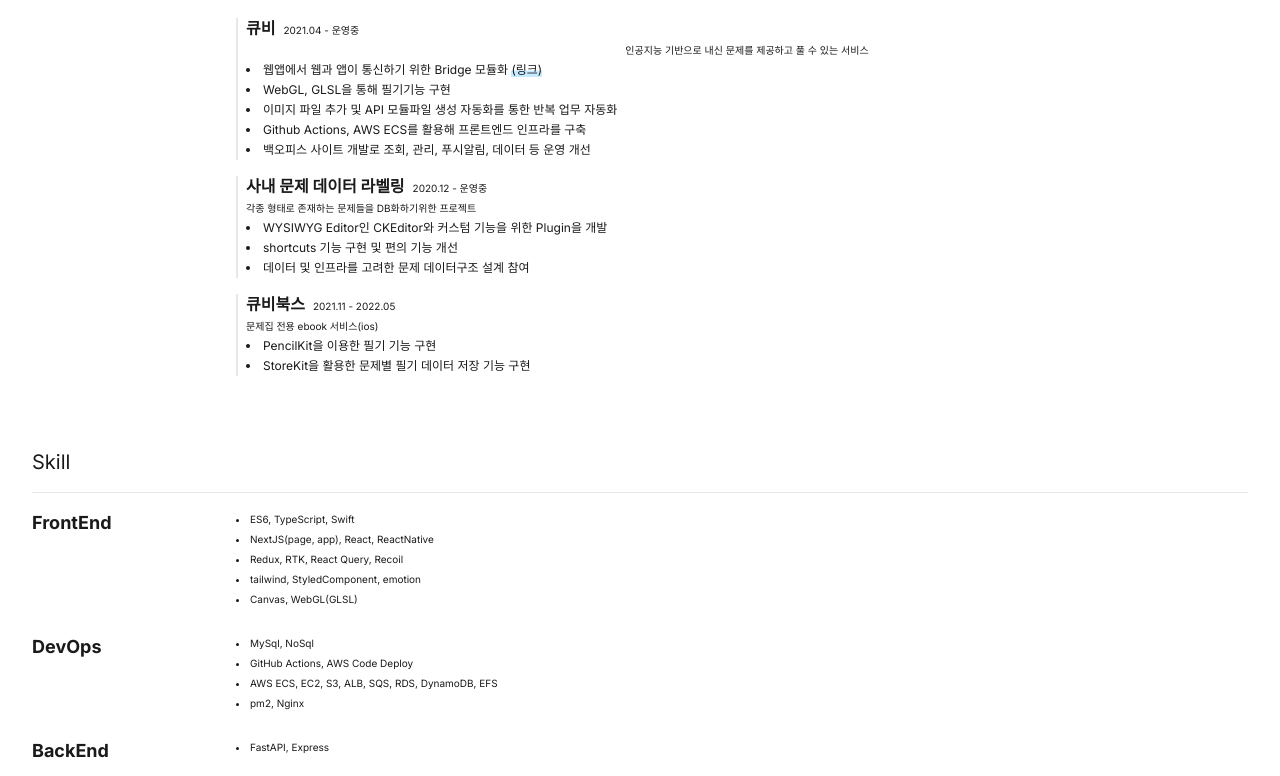
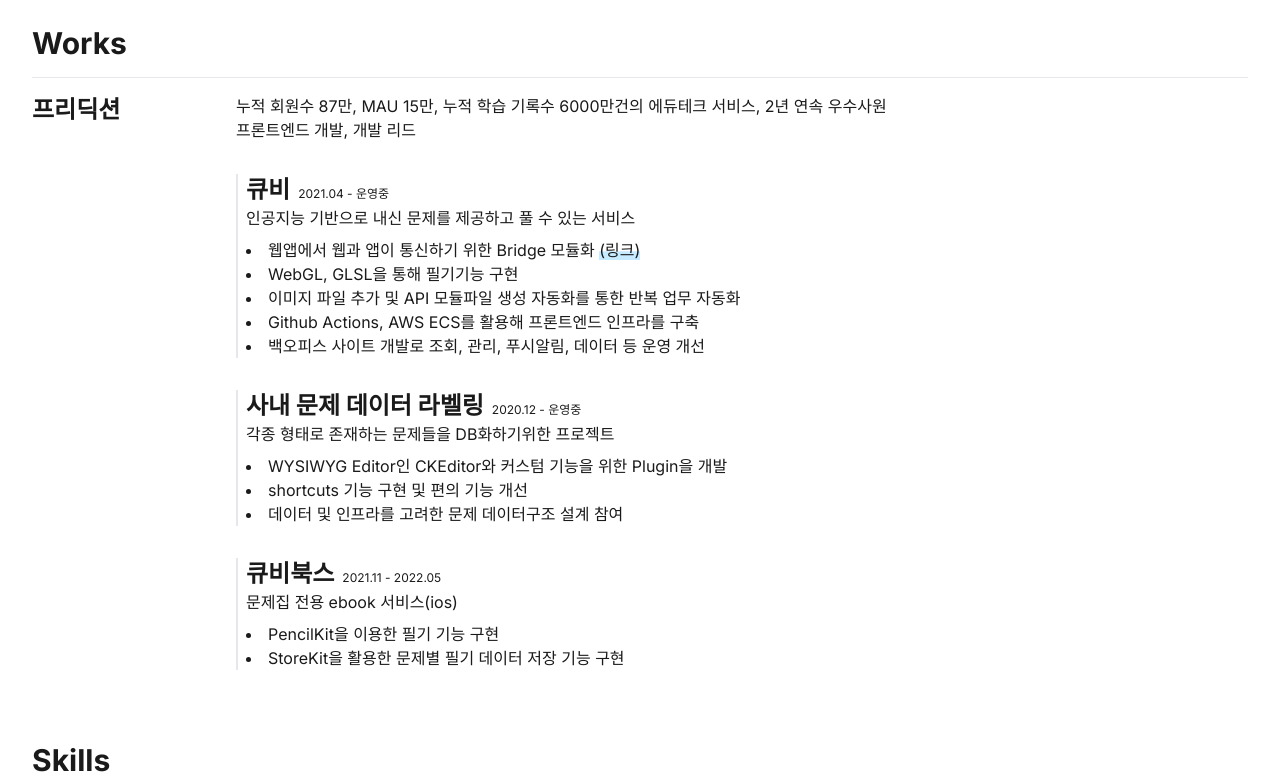
Before and after one commit to cst9221/blog, a Next.js app: page /resume in a window 1280 px wide. Shown: the part 424-1200 px from the top of the page. Built offline with nearby package versions, Linux system fonts and the light colour scheme; no server answers.

Commit message:
MODIFY resume

```diff
--- a/app/resume/page.tsx
+++ b/app/resume/page.tsx
@@ -29,8 +29,8 @@ export default function Home() {
 
   return (
     <Main>
-      <h1 className="col-start-1 col-end-5 text-3xl font-semibold">최승태</h1>
-      <h2 className="col-start-1 col-end-5 font-light">프론트엔드 엔지니어</h2>
+      <h1 className="col-start-1 col-end-5 text-5xl font-semibold">최승태</h1>
+      <h2 className="col-start-1 col-end-5 text-xl font-light">프론트엔드 엔지니어</h2>
 
       <div className="col-start-5 col-end-7 row-start-1 row-end-3 self-center">
         <ul>
@@ -86,27 +86,40 @@ export default function Home() {
       </div>
 
       <div className="col-start-1 col-end-7 mt-12">
-        <h3 className="text-xl">About Me</h3>
+        <h3 className="text-3xl font-bold">About Me</h3>
         <hr className="mt-4 mb-2" />
       </div>
 
       <div className="col-start-1 col-end-7 ">
-        <p className="text-xs">
+        <p className="text-base">
+          {/* <span className="text-lg">이유를 좇는 개발자입니다.</span>
+          <br />
+          주어진 일을 쳐내는 것이 아니라 이해관계자들과 <Mark>끊임없이 소통</Mark>하여 주어진 근본 문제를 찾아내고 해결해냅니다.
+          <br /> */}
+          <span className="text-xl">코드로 세상을 평정하다</span>
+          <br />
+          제 코드로 만들어진 서비스로 사용자들이 문제를 해결할 때 만족감을 느낍니다. 가까운 주변에서 발생하는 문제를 코드로써 하나씩 해결해나가며 세상을 평정하려 합니다.
+          <br />
+          <br />
+          <span className="text-xl">0 to 100</span>
+          <br />첫 직장의 첫 개발자로 합류하여 M&A까지 함께하며 넓은 경험을 하였습니다. 두번의 프로젝트 실패를 겪으며 <Mark>개발만을 위한 개발이 아닌 목표와 비즈니스를 위한 개발</Mark>을 배웠습니다. 1명의 개발자로 시작하여 현재는 12명이상의 개발 인원을 리드하고 있으며, 사업의 방향에 맞춰 서비스를 설계하고, 팀원이 주체적 개발자로 성장하도록 힘쓰고 있습니다.
+          <br />
+          {/* <br />
           깊이있게 탐구하는 걸 좋아합니다. 문제해결에 중심으로 다양한 기술들을 깊이있게 탐구하였
           <br />첫 직장의 첫 개발자로 합류하여 M&A까지 함께하며 넓은 경험을 하였습니다. <Mark>개발만을 위한 개발이 아닌 목표와 비즈니스를 위한 개발</Mark>
           <br />
-          1명에서 시작하녀 현재는 12명이상의 개발 인원을 리드하고 있으며, 사업의 방향에 맞춰 서비스를 설계하고, 팀원이 주체적 개발자로 성장하도록 힘쓰고 있습니다.
+          1명에서 시작하녀 현재는 12명이상의 개발 인원을 리드하고 있으며, 사업의 방향에 맞춰 서비스를 설계하고, 팀원이 주체적 개발자로 성장하도록 힘쓰고 있습니다. */}
         </p>
       </div>
 
       {/* WORK */}
       <div className="col-start-1 col-end-7 mt-12">
-        <h3 className="text-xl">Work</h3>
+        <h3 className="text-3xl font-bold">Works</h3>
         <hr className="mt-4 mb-2" />
       </div>
 
       <div className="col-start-1 col-end-2 ">
-        <div className="text-lg font-bold">프리딕션</div>
+        <div className="text-2xl font-bold">프리딕션</div>
       </div>
 
       <div className="col-start-2 col-end-7 ">
@@ -114,53 +127,57 @@ export default function Home() {
             href="https://predictionai.co.kr/"
             target="_blank"
           ></LinkButton> */}
-        <div className="text-2xs">누적 회원수 87만, MAU 15만, 누적 학습 기록수 6000만건의 에듀테크 서비스, 2년 연속 우수사원</div>
-        <div className="text-2xs">프론트엔드 개발, 개발 리드</div>
+        <div className="text-base">누적 회원수 87만, MAU 15만, 누적 학습 기록수 6000만건의 에듀테크 서비스, 2년 연속 우수사원</div>
+        <div className="text-base">프론트엔드 개발, 개발 리드</div>
 
         {/* 큐비 */}
-        <div className="border-l-2 pl-2 mt-4">
+        <div className="border-l-2 pl-2 mt-8">
           <div>
-            <span className="text-md font-bold mr-2">큐비</span>
-            <span className="text-2xs">2021.04 - 운영중</span>
+            <span className="text-2xl font-bold mr-2">큐비</span>
+            <span className="text-xs">2021.04 - 운영중</span>
           </div>
 
-          <p className="text-2xs text-center">인공지능 기반으로 내신 문제를 제공하고 풀 수 있는 서비스</p>
+          <p className="text-base">인공지능 기반으로 내신 문제를 제공하고 풀 수 있는 서비스</p>
 
-          <ul className="col-start-2 col-end-7 list-disc list-inside mb-4">
-            <li className="text-xs leading-5">
+          <ul className="col-start-2 col-end-7 list-disc list-inside mb-4 mt-2">
+            <li className="text-base">
               웹앱에서 웹과 앱이 통신하기 위한 Bridge 모듈화 <Mark>(링크)</Mark>
             </li>
-            <li className="text-xs leading-5">WebGL, GLSL을 통해 필기기능 구현</li>
-            <li className="text-xs leading-5">이미지 파일 추가 및 API 모듈파일 생성 자동화를 통한 반복 업무 자동화</li>
-            <li className="text-xs leading-5">Github Actions, AWS ECS를 활용해 프론트엔드 인프라를 구축</li>
-            <li className="text-xs leading-5">백오피스 사이트 개발로 조회, 관리, 푸시알림, 데이터 등 운영 개선</li>
+            <li className="text-base">WebGL, GLSL을 통해 필기기능 구현</li>
+            <li className="text-base">이미지 파일 추가 및 API 모듈파일 생성 자동화를 통한 반복 업무 자동화</li>
+            <li className="text-base">Github Actions, AWS ECS를 활용해 프론트엔드 인프라를 구축</li>
+            <li className="text-base">백오피스 사이트 개발로 조회, 관리, 푸시알림, 데이터 등 운영 개선</li>
           </ul>
         </div>
 
         {/* 라벨링 */}
-        <div className="border-l-2 pl-2 mt-4">
+        <div className="border-l-2 pl-2 mt-8">
           <div>
-            <span className="text-md font-bold mr-2">사내 문제 데이터 라벨링</span>
-            <span className="text-2xs">2020.12 - 운영중</span>
+            <span className="text-2xl font-bold mr-2">사내 문제 데이터 라벨링</span>
+            <span className="text-xs">2020.12 - 운영중</span>
           </div>
-          <p className="text-2xs">각종 형태로 존재하는 문제들을 DB화하기위한 프로젝트</p>
-          <ul className="col-start-2 col-end-7 list-disc list-inside mb-4">
-            <li className="text-xs leading-5">WYSIWYG Editor인 CKEditor와 커스텀 기능을 위한 Plugin을 개발</li>
-            <li className="text-xs leading-5">shortcuts 기능 구현 및 편의 기능 개선</li>
-            <li className="text-xs leading-5">데이터 및 인프라를 고려한 문제 데이터구조 설계 참여</li>
+
+          <p className="text-base">각종 형태로 존재하는 문제들을 DB화하기위한 프로젝트</p>
+
+          <ul className="col-start-2 col-end-7 list-disc list-inside mb-4 mt-2">
+            <li className="text-base">WYSIWYG Editor인 CKEditor와 커스텀 기능을 위한 Plugin을 개발</li>
+            <li className="text-base">shortcuts 기능 구현 및 편의 기능 개선</li>
+            <li className="text-base">데이터 및 인프라를 고려한 문제 데이터구조 설계 참여</li>
           </ul>
         </div>
 
         {/* 큐비북스 */}
-        <div className="border-l-2 pl-2 mt-4">
+        <div className="border-l-2 pl-2 mt-8">
           <div>
-            <span className="text-md font-bold mr-2">큐비북스</span>
-            <span className="text-2xs">2021.11 - 2022.05</span>
+            <span className="text-2xl font-bold mr-2">큐비북스</span>
+            <span className="text-xs">2021.11 - 2022.05</span>
           </div>
-          <p className="text-2xs">문제집 전용 ebook 서비스(ios)</p>
-          <ul className="col-start-2 col-end-7 list-disc list-inside mb-4">
-            <li className="text-xs leading-5">PencilKit을 이용한 필기 기능 구현</li>
-            <li className="text-xs leading-5">StoreKit을 활용한 문제별 필기 데이터 저장 기능 구현</li>
+
+          <p className="text-base">문제집 전용 ebook 서비스(ios)</p>
+
+          <ul className="col-start-2 col-end-7 list-disc list-inside mb-4 mt-2">
+            <li className="text-base">PencilKit을 이용한 필기 기능 구현</li>
+            <li className="text-base">StoreKit을 활용한 문제별 필기 데이터 저장 기능 구현</li>
           </ul>
         </div>
 
@@ -192,39 +209,39 @@ export default function Home() {
       </div>
 
       <div className="col-start-1 col-end-7 mt-12">
-        <h3 className="text-xl">Skill</h3>
+        <h3 className="text-3xl font-bold">Skills</h3>
         <hr className="mt-4 mb-2" />
       </div>
 
       <div className="col-start-1 col-end-2 ">
-        <div className="text-lg font-bold">FrontEnd</div>
+        <div className="text-2xl font-bold">FrontEnd</div>
       </div>
 
       <ul className="col-start-2 col-end-7 list-disc list-inside mb-4">
-        <li className="text-2xs">ES6, TypeScript, Swift</li>
-        <li className="text-2xs">NextJS(page, app), React, ReactNative</li>
-        <li className="text-2xs">Redux, RTK, React Query, Recoil</li>
-        <li className="text-2xs">tailwind, StyledComponent, emotion</li>
-        <li className="text-2xs">Canvas, WebGL(GLSL)</li>
+        <li className="text-base">ES6, TypeScript, Swift</li>
+        <li className="text-base">NextJS(page, app), React, ReactNative</li>
+        <li className="text-base">Redux, RTK, React Query, Recoil</li>
+        <li className="text-base">tailwind, StyledComponent, emotion</li>
+        <li className="text-base">Canvas, WebGL(GLSL)</li>
       </ul>
 
       <div className="col-start-1 col-end-2">
-        <div className="text-lg font-bold">DevOps</div>
+        <div className="text-2xl font-bold">DevOps</div>
       </div>
 
       <ul className="col-start-2 col-end-7 list-disc list-inside mb-4">
-        <li className="text-2xs">MySql, NoSql</li>
-        <li className="text-2xs">GitHub Actions, AWS Code Deploy</li>
-        <li className="text-2xs">AWS ECS, EC2, S3, ALB, SQS, RDS, DynamoDB, EFS</li>
-        <li className="text-2xs">pm2, Nginx</li>
+        <li className="text-base">MySql, NoSql</li>
+        <li className="text-base">GitHub Actions, AWS Code Deploy</li>
+        <li className="text-base">AWS ECS, EC2, S3, ALB, SQS, RDS, DynamoDB, EFS</li>
+        <li className="text-base">pm2, Nginx</li>
       </ul>
 
       <div className="col-start-1 col-end-2">
-        <div className="text-lg font-bold">BackEnd</div>
+        <div className="text-2xl font-bold">BackEnd</div>
       </div>
 
       <ul className="col-start-2 col-end-7 list-disc list-inside mb-4">
-        <li className="text-2xs">FastAPI, Express</li>
+        <li className="text-base">FastAPI, Express</li>
       </ul>
 
       <div className="col-start-1 col-end-7 ">작성일 : 23년 11월</div>
```
